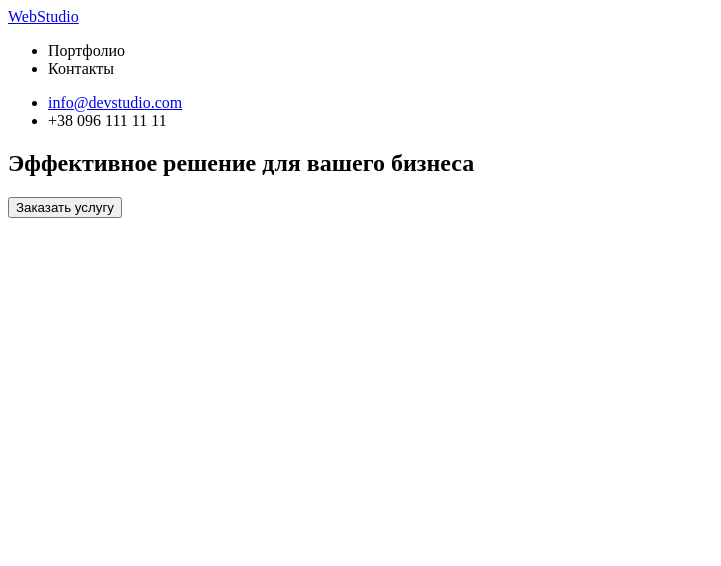
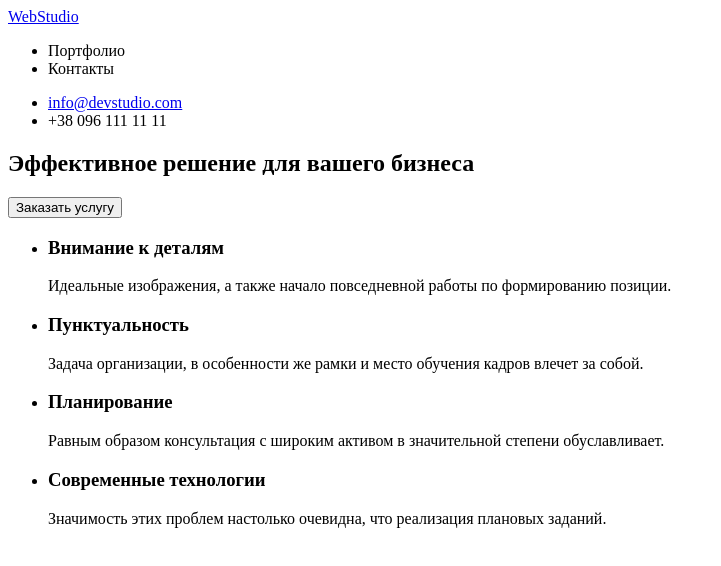
Before and after one commit to Iryna-kondreskul/HTML, a plain HTML site: page index.html in a window 1280 px wide. Shown: the whole page, without its empty margins (0-721 px from the left). Drawn offline with Linux system fonts and the light colour scheme.

Commit message:
Update index.html
Заполняем списком секцию "Особенности"

```diff
--- a/index.html
+++ b/index.html
@@ -36,7 +36,35 @@
         <button type="button">Заказать услугу</button>
     </section>
 
-
+    <!-- Особенности -->
+    <section>
+        <ul>
+            <li>
+                <h3>Внимание к деталям</h3>
+                <p>
+                    Идеальные изображения, а также начало повседневной работы по формированию позиции.
+                 </p>
+            </li>
+            <li>
+                <h3>Пунктуальность</h3>
+                <p>
+                    Задача организации, в особенности же рамки и место обучения кадров влечет за собой.
+                </p>
+            </li>
+            <li>
+                <h3>Планирование</h3>
+                <p>
+                    Равным образом консультация с широким активом в значительной степени обуславливает.
+                </p>
+            </li>
+            <li>
+                <h3>Современные технологии</h3>
+                <p>
+                    Значимость этих проблем настолько очевидна, что реализация плановых заданий.
+                </p>
+            </li>
+        </ul>
+    </section>
     </main>
 </body>
 </html>
```
